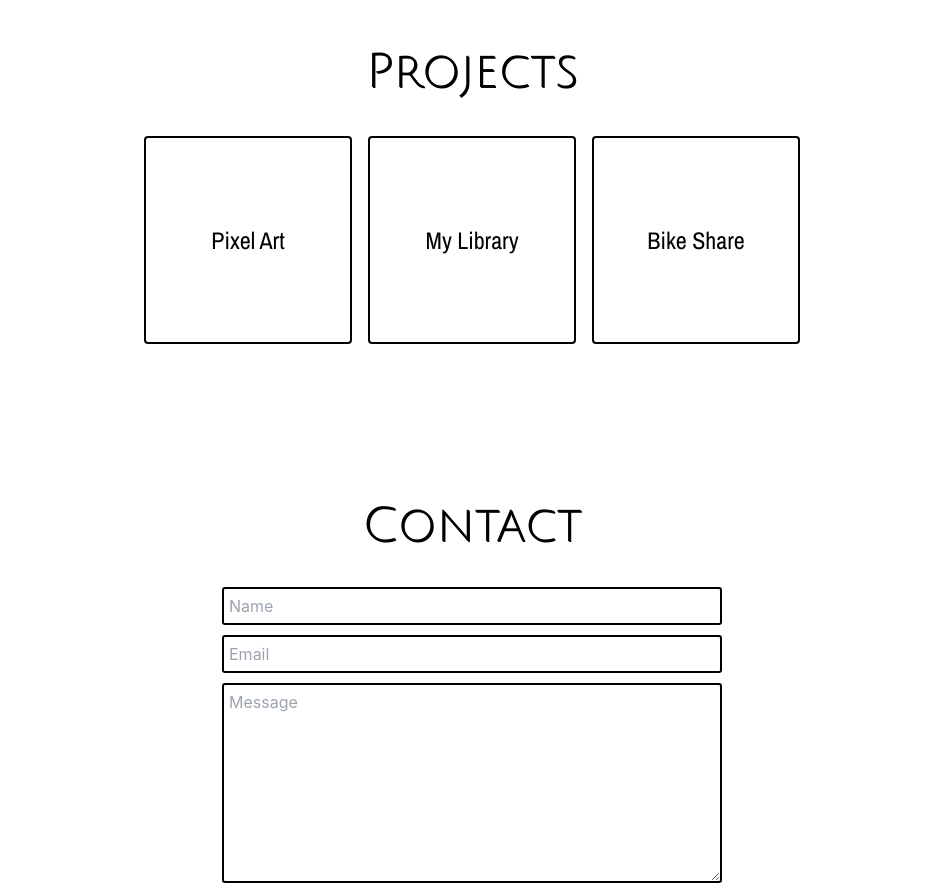
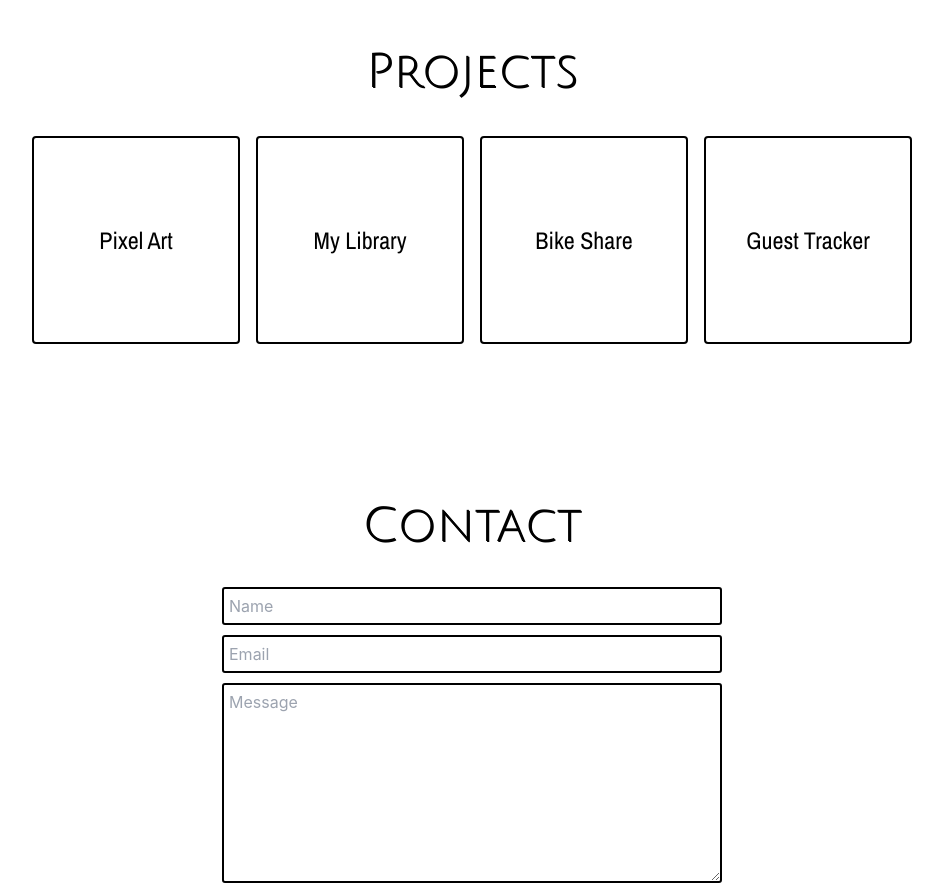
Before and after one commit to allisonlivingston/allisonlivingston.github.io, a React (Create React App) app in the folder portfolio/: page / in a window 1280 px wide. Shown: the part 1460-2351 px from the top of the page, without its empty margins (168-1111 px from the left). Built offline with nearby package versions, Linux system fonts and the light colour scheme; no server answers.

Commit message:
Added Guest Tracker to projects, and added pointer cursor to the project modal close icon

```diff
--- a/portfolio/src/Components/ProjectModal.jsx
+++ b/portfolio/src/Components/ProjectModal.jsx
@@ -9,7 +9,7 @@ const ProjectModal = ({ data, setIsModalVisible, setSelectedProject }) => {
                 <div className="bg-white" style={styles.modalContent}>
                     <div>
                         <h3 className="w-full absolute top-0 left-0 text-2xl mt-8 uppercase tracking-widest" style={{ fontFamily: "Archivo Narrow" }}>{data.name}</h3>
-                        <CloseIcon className="absolute right-0 top-0 mr-5 mt-8 !text-3xl" onClick={() => setIsModalVisible(false)} />
+                        <CloseIcon className="absolute right-0 top-0 mr-5 mt-8 !text-3xl cursor-pointer" onClick={() => setIsModalVisible(false)} />
                     </div>
                     <div className="bg-white w-4/5 h-3/4 flex flex-col justify-evenly items-center mt-8">
                         <div className="w-full flex flex-col sm:flex-row justify-center items-center">
--- a/portfolio/src/Components/Projects.jsx
+++ b/portfolio/src/Components/Projects.jsx
@@ -2,6 +2,7 @@ import React, { useState } from "react";
 import LibraryImg from "../images/ProjectScreenshots/My-Library.png";
 import PixelArt from "../images/ProjectScreenshots/Pixel-Art.png";
 import BikeImg from "../images/ProjectScreenshots/Bike-Share-App.png";
+import TrackerImg from "../images/ProjectScreenshots/Guest-Tracker.png";
 
 const Projects = ({ handleSelectedProject }) => {
     const projectData = [
@@ -28,6 +29,14 @@ const Projects = ({ handleSelectedProject }) => {
             tech: ["JavaScript", "HTML", "CSS", "Cypress", "Firebase"],
             href: "https://project-2-bike-share.firebaseapp.com/",
             github: "https://github.com/allisonlivingston/Bike-Share-App"
+        },
+        {
+            name: "Guest Tracker",
+            img: TrackerImg,
+            alt: "guest tracker project",
+            tech: ["Vue", "TypeScript", "HTML", "Tailwind CSS", "Firebase"],
+            href: "https://guest-tracker-762c2.firebaseapp.com/",
+            github: "https://github.com/allisonlivingston/GuestTracker/"
         }
     ];
 
```
Also changed, not shown: portfolio/src/images/ProjectScreenshots/Guest-Tracker.png (added).
